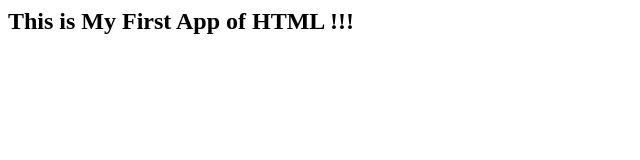
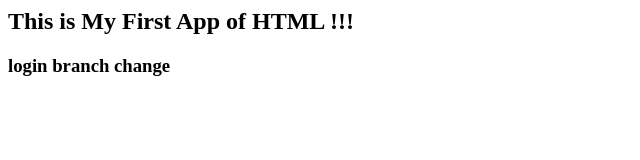
Before and after one commit to Mahendra1033/MySampleApp, a plain HTML site: page index.html in a window 1280 px wide. Shown: the whole page, without its empty margins (0-640 px from the left). Drawn offline with Linux system fonts and the light colour scheme.

Commit message:
change made in the login branch

```diff
--- a/index.html
+++ b/index.html
@@ -4,5 +4,6 @@
 	</head>
 	<body>
 		<h2> This is My First App of HTML !!! </h2>
+		<h3>login branch change</h3>
 	</body>
 </html>
```
Also changed, not shown: login.html (added, +1 -0 lines), log.txt (added).
